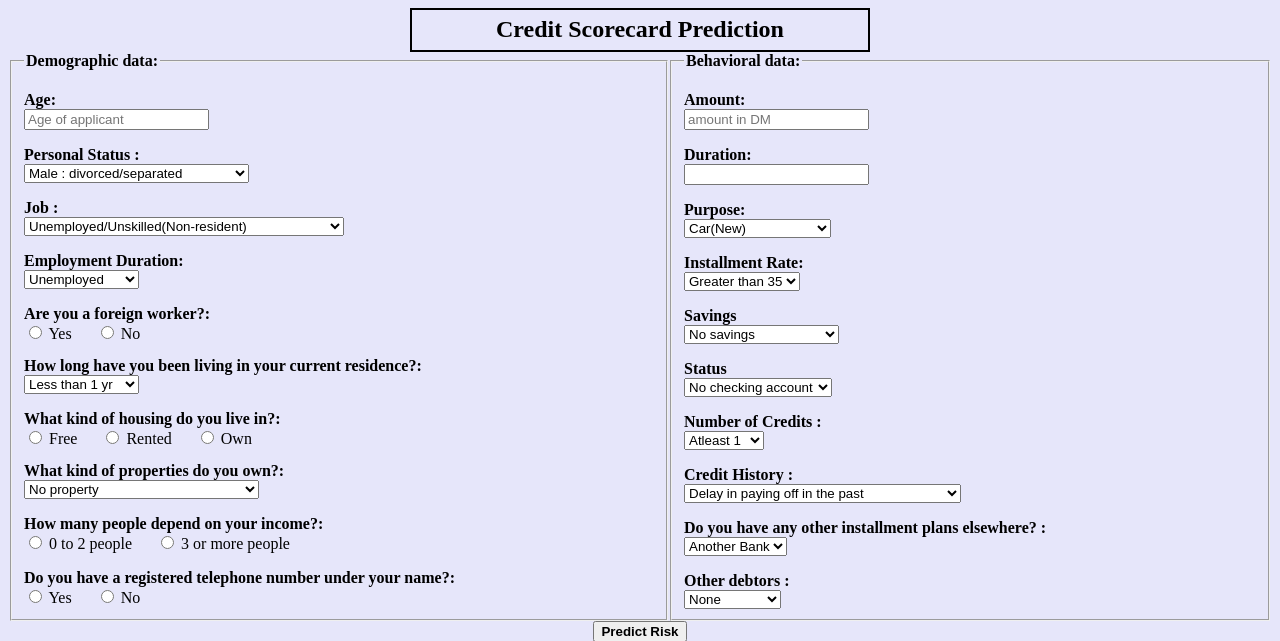
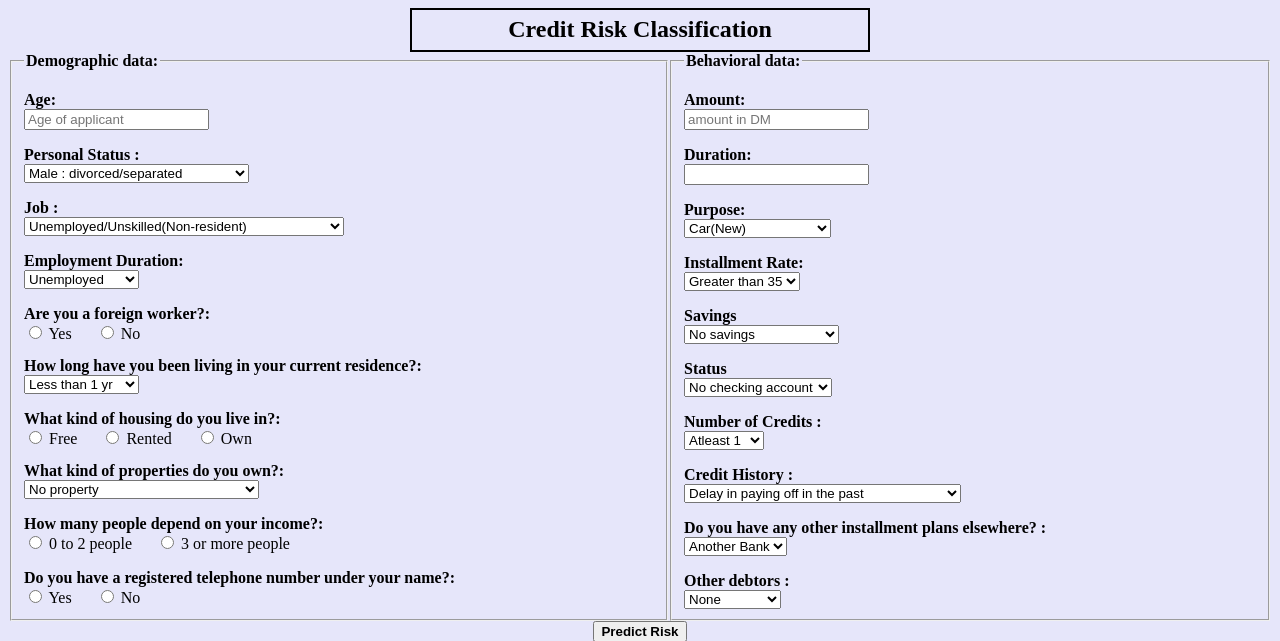
Before and after one commit to shrutibalan4591/South-German-Credit-Risk-Classification, a Flask app: page / in a window 1280 px wide. Shown: the top 641 px of the page. Run offline with Flask 2, Linux system fonts and the light colour scheme; parts of the project's set-up code (start-up, migrations or seed data) failed here and were passed over.

Commit message:
Update index.html

```diff
--- a/templates/index.html
+++ b/templates/index.html
@@ -3,7 +3,7 @@
 <!--From https://codepen.io/frytyler/pen/EGdtg-->
 <head>
   <meta charset="UTF-8">
-  <title>Credit Scorecard Prediction</title>
+  <title>Credit Risk Classification</title>
   <link href='https://fonts.googleapis.com/css?family=Pacifico' rel='stylesheet' type='text/css'>
 <link href='https://fonts.googleapis.com/css?family=Arimo' rel='stylesheet' type='text/css'>
 <link href='https://fonts.googleapis.com/css?family=Hind:300' rel='stylesheet' type='text/css'>
@@ -23,7 +23,7 @@ body  {
 </style>
 <body>
  <div class="predict">
-	<h2 style="margin: auto; width: 35%; padding: 0.5%; border: 2px solid; text-align: center;">Credit Scorecard Prediction</h2>
+	<h2 style="margin: auto; width: 35%; padding: 0.5%; border: 2px solid; text-align: center;">Credit Risk Classification</h2>
 
      <!-- Main Input For Receiving Query to our ML -->
     <form action="{{ url_for('predict')}}"method="post">
```
